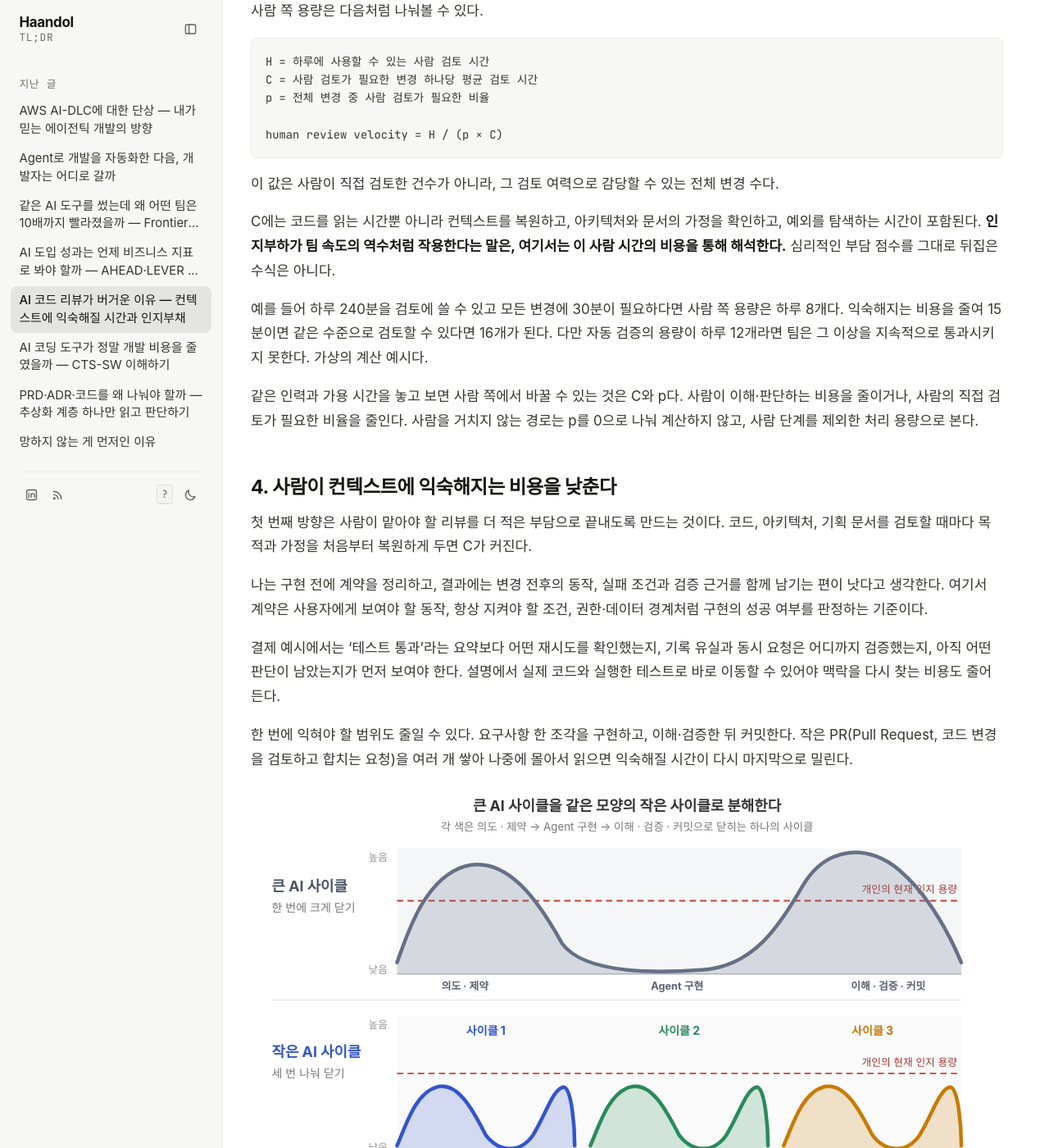
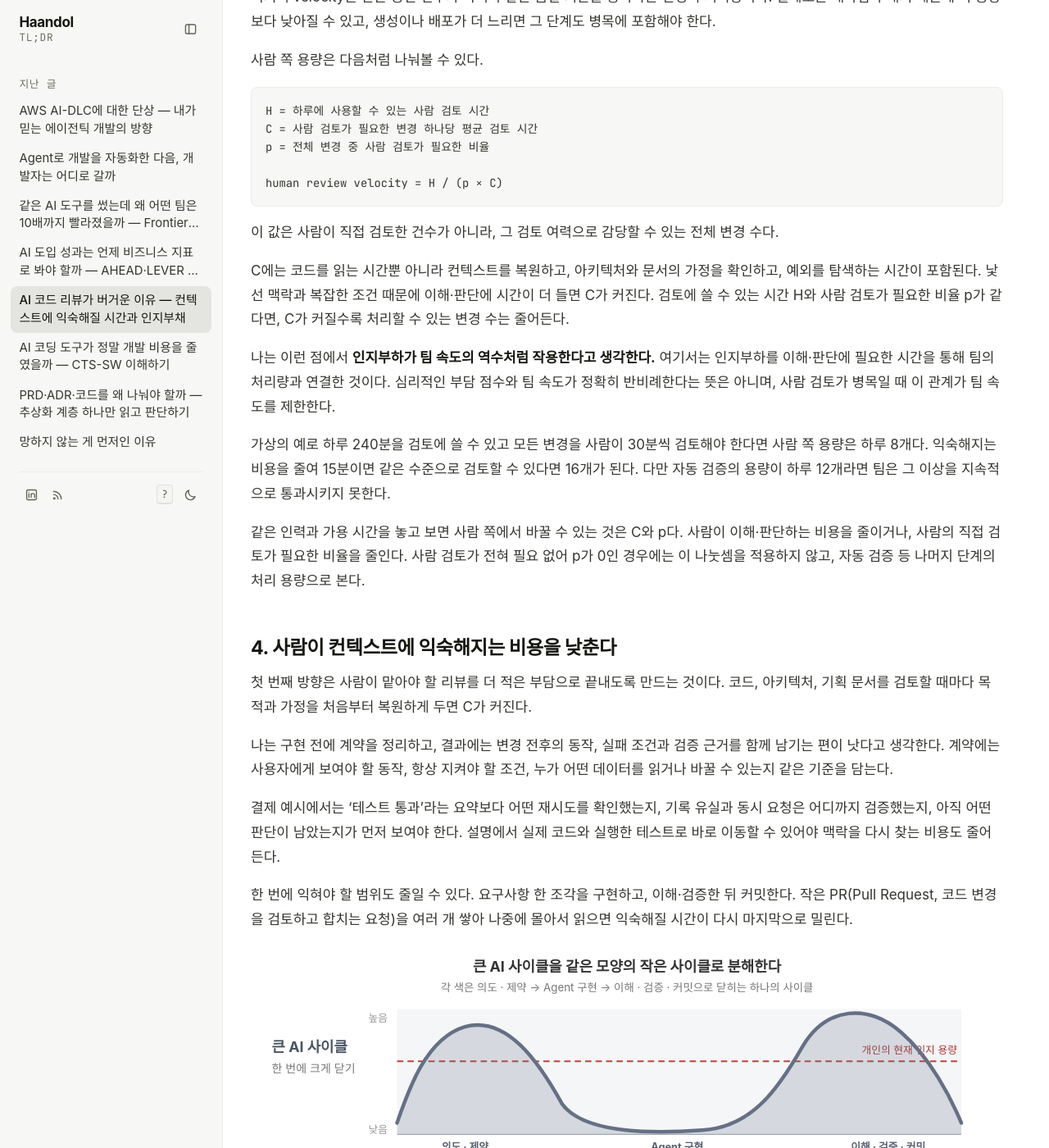
Before and after one commit to haandol/haandol.github.com, a Jekyll site: the page built from _posts/2026-08-18-ai-coding-review-cognitive-load.md, in a window 1280 px wide and 1400 px high, scrolled down 4488 px. Shown: the whole window at 82% size. Built offline with Jekyll 4.4.1, drawn with Linux system fonts in a browser that asks for light colours; some web fonts are replaced; comment, search, counter and statistics services are not loaded; some of the changed text lies outside the part shown.

Commit message:
Clarify cognitive load insight and article transitions

````diff
--- a/_posts/2026-08-18-ai-coding-review-cognitive-load.md
+++ b/_posts/2026-08-18-ai-coding-review-cognitive-load.md
@@ -22,7 +22,7 @@
 
 고객과 AI 코딩에 관해 이야기하다가, Agent가 만든 코드를 리뷰할 때 인지부하가 심하게 걸린다는 말을 들었다. 여기서 인지부하는 작업을 이해하고 판단하려고 머릿속에 정보를 유지하는 데 드는 부담이다.
 
-내 경험을 돌아보니 나는 그런 느낌을 거의 받지 못했던 것 같다. GitHub Copilot 베타 버전부터 도구를 사용하면서 작은 작업과 커밋, 짧은 피드백 루프에 익숙해졌기 때문인 것 같다.
+내 경험을 돌아보니 그런 느낌은 거의 받지 못했다. GitHub Copilot 베타 버전부터 도구를 사용하면서 작은 작업과 커밋, 결과를 자주 확인하고 고치는 방식에 익숙해졌기 때문인 것 같다.
 
 당시 모델은 큰 작업을 맡기면 실패했다. 그래서 문제를 나눠 맡기고, 결과를 읽고 고치는 동안 나도 코드와 제약에 조금씩 익숙해졌다. 모델의 성능이 좋아지는 동안 신뢰할 수 있는 범위도 함께 배웠다.
 
@@ -64,11 +64,11 @@
 
 무엇을 미뤘고 어떤 비용이 생길지 알고 있으므로, 지금 갚을지 나중에 갚을지를 논의할 수 있다. 물론 기술부채에는 비의도적으로 생긴 것도 있다. 여기서 비교하려는 것은 이처럼 부채를 인지한 타협과, 검토하지 못한 채 생기는 이해의 빈칸이다.
 
-인지부채는 시스템의 계약과 동작 방식을 설명하고 변경 영향을 판단하는 데 필요한 공유된 이해가 부족한 상태다. 내가 주목하는 경우는 이 부족함을 충분히 알아차리지 못한 채 코드를 반영하는 상황이다.
+인지부채는 팀이 시스템의 동작 방식과 변경의 영향을 판단하는 데 필요한 이해를 충분히 공유하지 못한 상태다. 내가 주목하는 경우는 이 부족함을 충분히 알아차리지 못한 채 코드를 반영하는 상황이다.
 
 예를 들어 중복 결제를 막는 가상의 기능을 만들었다고 해보자. 화면에서 결제가 되고 재시도 테스트도 통과하지만, 기록이 사라진 뒤의 재시도나 두 요청이 동시에 들어오는 경우는 탐색하지 않았다.
 
-이때 ‘같은 요청은 두 번 청구되지 않는다’는 계약을 아는 것과, 구현이 그 계약을 어떤 조건에서 지키는지 이해하는 것은 다르다. 단순히 동작한다는 결과만 보고 반영하면, 팀은 무엇을 놓쳤는지조차 모를 수 있다.
+여기서 ‘같은 요청은 두 번 청구되지 않는다’처럼 구현이 지켜야 할 동작과 조건을 계약이라고 부르겠다. 이 계약을 아는 것과, 구현이 그 계약을 어떤 조건에서 지키는지 이해하는 것은 다르다. 단순히 동작한다는 결과만 보고 반영하면, 팀은 무엇을 놓쳤는지조차 모를 수 있다.
 
 납기와 승인 속도에 대한 압박 때문에 필요한 이해를 다음으로 미루는 선택은 의식적일 수 있다. 하지만 그 선택이 남긴 빈칸의 크기와 영향까지 인지한 것은 아니다. Storey도 이 지점을 구분한다.[^10]
 
@@ -91,11 +91,11 @@
 ```
 {% endraw %}
 
-이 그림은 내가 설명하려는 발생 경로이지 모든 AI 개발에 적용되는 법칙은 아니다. 인지부채가 사라지고 기술부채로 바뀌는 것도 아니다. 이해가 부족한 상태와 그로 인해 잘못된 코드가 함께 남을 수 있다.
+이 그림은 이해를 미룬 채 코드를 받아들일 때 생길 수 있는 경로를 표현한 것이다. 이때 인지부채가 기술부채로 바뀌어 사라지는 것은 아니다. 이해가 부족한 상태와 그로 인해 생긴 잘못된 코드가 함께 남을 수 있다.
 
 ## 3. 팀 속도는 느린 검증 단계에 묶인다
 
-코드 생성이 충분히 빨라졌다면 다음으로 볼 것은 검증의 처리 용량이다. Microsoft의 시스템 병목 설명도 지속 가능한 처리량에 관해 다음 원칙을 제시한다.[^27]
+인지부채를 남기지 않으려면, 필요한 이해와 검증을 마친 변경을 얼마나 처리할 수 있는지 살펴봐야 한다. 코드 생성이 충분히 빨라진 상황에서는 이 검증의 처리 용량이 팀 속도를 제한할 수 있다. Microsoft의 시스템 병목 설명도 지속 가능한 처리량에 관해 다음 원칙을 제시한다.[^27]
 
 > “a system can only process as fast as its slowest performing component.”
 >
@@ -133,17 +133,19 @@
 
 이 값은 사람이 직접 검토한 건수가 아니라, 그 검토 여력으로 감당할 수 있는 전체 변경 수다.
 
-C에는 코드를 읽는 시간뿐 아니라 컨텍스트를 복원하고, 아키텍처와 문서의 가정을 확인하고, 예외를 탐색하는 시간이 포함된다. **인지부하가 팀 속도의 역수처럼 작용한다는 말은, 여기서는 이 사람 시간의 비용을 통해 해석한다.** 심리적인 부담 점수를 그대로 뒤집은 수식은 아니다.
+C에는 코드를 읽는 시간뿐 아니라 컨텍스트를 복원하고, 아키텍처와 문서의 가정을 확인하고, 예외를 탐색하는 시간이 포함된다. 낯선 맥락과 복잡한 조건 때문에 이해·판단에 시간이 더 들면 C가 커진다. 검토에 쓸 수 있는 시간 H와 사람 검토가 필요한 비율 p가 같다면, C가 커질수록 처리할 수 있는 변경 수는 줄어든다.
 
-예를 들어 하루 240분을 검토에 쓸 수 있고 모든 변경에 30분이 필요하다면 사람 쪽 용량은 하루 8개다. 익숙해지는 비용을 줄여 15분이면 같은 수준으로 검토할 수 있다면 16개가 된다. 다만 자동 검증의 용량이 하루 12개라면 팀은 그 이상을 지속적으로 통과시키지 못한다. 가상의 계산 예시다.
+나는 이런 점에서 **인지부하가 팀 속도의 역수처럼 작용한다고 생각한다.** 여기서는 인지부하를 이해·판단에 필요한 시간을 통해 팀의 처리량과 연결한 것이다. 심리적인 부담 점수와 팀 속도가 정확히 반비례한다는 뜻은 아니며, 사람 검토가 병목일 때 이 관계가 팀 속도를 제한한다.
 
-같은 인력과 가용 시간을 놓고 보면 사람 쪽에서 바꿀 수 있는 것은 C와 p다. 사람이 이해·판단하는 비용을 줄이거나, 사람의 직접 검토가 필요한 비율을 줄인다. 사람을 거치지 않는 경로는 p를 0으로 나눠 계산하지 않고, 사람 단계를 제외한 처리 용량으로 본다.
+가상의 예로 하루 240분을 검토에 쓸 수 있고 모든 변경을 사람이 30분씩 검토해야 한다면 사람 쪽 용량은 하루 8개다. 익숙해지는 비용을 줄여 15분이면 같은 수준으로 검토할 수 있다면 16개가 된다. 다만 자동 검증의 용량이 하루 12개라면 팀은 그 이상을 지속적으로 통과시키지 못한다.
+
+같은 인력과 가용 시간을 놓고 보면 사람 쪽에서 바꿀 수 있는 것은 C와 p다. 사람이 이해·판단하는 비용을 줄이거나, 사람의 직접 검토가 필요한 비율을 줄인다. 사람 검토가 전혀 필요 없어 p가 0인 경우에는 이 나눗셈을 적용하지 않고, 자동 검증 등 나머지 단계의 처리 용량으로 본다.
 
 ## 4. 사람이 컨텍스트에 익숙해지는 비용을 낮춘다
 
 첫 번째 방향은 사람이 맡아야 할 리뷰를 더 적은 부담으로 끝내도록 만드는 것이다. 코드, 아키텍처, 기획 문서를 검토할 때마다 목적과 가정을 처음부터 복원하게 두면 C가 커진다.
 
-나는 구현 전에 계약을 정리하고, 결과에는 변경 전후의 동작, 실패 조건과 검증 근거를 함께 남기는 편이 낫다고 생각한다. 여기서 계약은 사용자에게 보여야 할 동작, 항상 지켜야 할 조건, 권한·데이터 경계처럼 구현의 성공 여부를 판정하는 기준이다.
+나는 구현 전에 계약을 정리하고, 결과에는 변경 전후의 동작, 실패 조건과 검증 근거를 함께 남기는 편이 낫다고 생각한다. 계약에는 사용자에게 보여야 할 동작, 항상 지켜야 할 조건, 누가 어떤 데이터를 읽거나 바꿀 수 있는지 같은 기준을 담는다.
 
 결제 예시에서는 ‘테스트 통과’라는 요약보다 어떤 재시도를 확인했는지, 기록 유실과 동시 요청은 어디까지 검증했는지, 아직 어떤 판단이 남았는지가 먼저 보여야 한다. 설명에서 실제 코드와 실행한 테스트로 바로 이동할 수 있어야 맥락을 다시 찾는 비용도 줄어든다.
 
@@ -151,9 +153,9 @@
 
 ![큰 개발 사이클을 이해와 검증까지 끝내는 작은 사이클로 나눠 부담을 분산하는 개념도](/assets/img/2026/0818/small-cycle-cognitive-load.svg)
 
-이 그림은 일을 덜 한다는 뜻보다, 이해를 쌓는 시간을 작업 사이에 다시 배치하는 개념도다. 지금의 작은 변경에 익숙해진 상태가 다음 변경의 출발점이 되도록 만드는 것이다.
+이 그림은 이해를 쌓는 시간을 작은 구현 작업 사이에 배치하는 개념도다. 지금의 작은 변경에 익숙해진 상태가 다음 변경의 출발점이 되도록 만드는 것이다.
 
-이미 쌓인 인지부채는 별도로 갚아야 한다. 함께 코드와 설계를 따라가며 놓친 가정과 실패 조건을 찾고, 잘못된 구현을 고치는 데는 시간이 든다. 그 집중까지 없애려는 것이 아니라, 다음 작업에서도 같은 맥락 복원과 과부하를 반복하지 않도록 투자하는 것이다.
+이미 쌓인 인지부채는 별도로 갚아야 한다. 함께 코드와 설계를 따라가며 놓친 가정과 실패 조건을 찾고, 잘못된 구현을 고치는 데는 시간이 든다. 이때 정리한 동작과 가정을 코드·문서·테스트에 남겨야 다음 작업에서 같은 맥락을 처음부터 복원하는 부담을 줄일 수 있다.
 
 내가 만드는 [ALPS Writer Plugins](https://github.com/haandol/alps-writer-plugins)에도 작업을 나누고 계약별 근거를 검토하는 기준을 넣었다. 오래 유지할 결정은 아키텍처 결정 기록(ADR)에 남기고, 구현 설명은 요청 흐름과 실패 경로를 코드·테스트에 연결한다.[^3]
 
@@ -163,7 +165,7 @@
 
 두 번째 방향은 모든 변경에 같은 사람 검토를 요구하지 않는 것이다. 자동 검증으로 확인할 수 있는 조건을 매번 사람이 다시 읽으면 p를 낮출 수 없다.
 
-같은 모듈 참조 방향을 반복해서 지적한다면 아키텍처 테스트로 옮긴다. 동일 요청의 중복 처리를 매번 확인한다면 회귀 테스트로 남긴다. 작업 지침, 도구와 검증 환경을 묶은 하네스에 이런 판단을 축적하면 다음 변경부터 재사용할 수 있다.[^5]
+어떤 모듈이 다른 모듈을 참조해도 되는지 반복해서 지적한다면, 그 관계를 검사하는 아키텍처 테스트로 옮긴다. 동일 요청이 중복 처리되지 않는지 매번 확인한다면, 이후 변경에서도 같은 문제가 생기지 않는지 검사하는 회귀 테스트로 남긴다. 작업 지침, 도구와 검증 환경을 묶은 하네스에 이런 판단을 축적하면 다음 변경부터 재사용할 수 있다.[^5]
 
 내가 목표로 하는 정상 경로에서는 합의된 계약을 자동 검증이 충분히 확인하면 반복적인 사람 승인을 요구하지 않는다. 사람은 새 제품 결정, 계약 변경, 고위험 조건과 자동으로 확인하지 못한 가정을 판단한다.
 
@@ -173,7 +175,7 @@
 
 이 전환에 시간이 필요하다면 그동안 새 작업의 유입을 조절해야 한다. 다만 유입량을 줄이는 것만으로 리뷰 한 건의 이해 비용이 낮아지는 것은 아니다. 확보한 시간을 설명·계약·테스트와 도구 개선에 써야 이후 처리 용량이 높아진다.
 
-자동화 뒤에는 남은 사람 리뷰의 난이도도 다시 봐야 한다. 단순한 변경이 빠지고 어려운 판단만 남으면 p가 줄어도 C는 커질 수 있다. 효과는 실제 검토 시간과 품질로 확인하고, 비용 평가는 CTS-SW처럼 고객에게 전달한 단위를 기준으로 해야 한다.[^19]
+자동화 뒤에는 남은 사람 리뷰의 난이도도 다시 봐야 한다. 단순한 변경이 빠지고 어려운 판단만 남으면 p가 줄어도 C는 커질 수 있다. 효과는 실제 검토 시간과 품질로 확인해야 한다. 자동 검증에도 도구와 운영 비용이 드는 만큼, 비용까지 줄었는지는 고객에게 소프트웨어 한 단위를 전달하는 비용인 CTS-SW로 함께 살펴볼 수 있다.[^19]
 
 ## 마치며
 
````
Also changed, not shown: other parts of _posts/2026-08-18-ai-coding-review-cognitive-load.md (+1 -1 lines), _en/2026-08-18-ai-coding-review-cognitive-load.md (+14 -12 lines).
